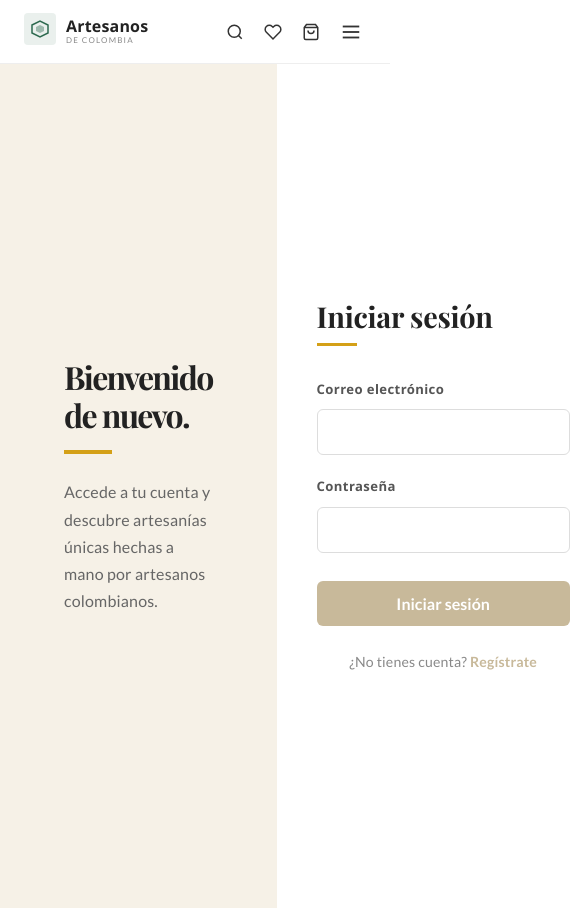
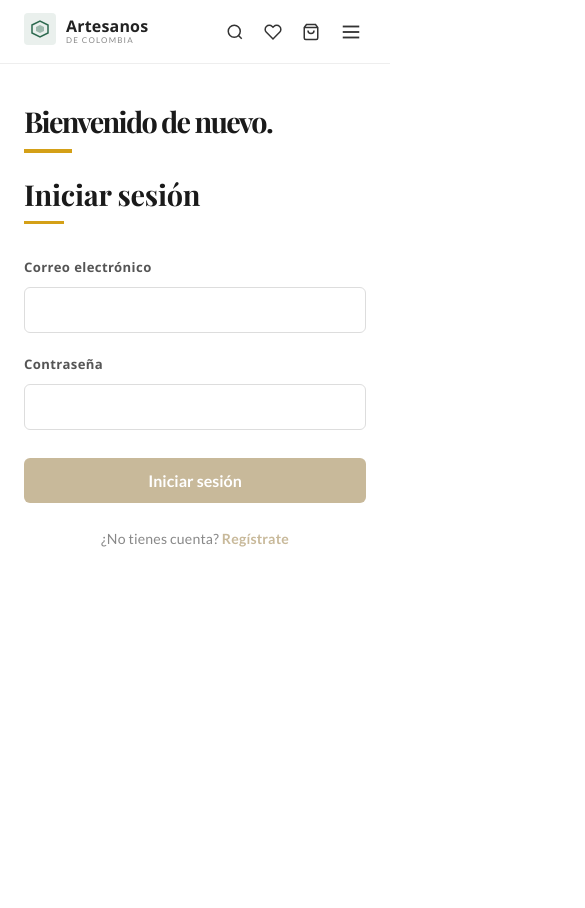
Before and after one commit to coleto12/Artesanos, a React (Vite) app in the folder Frontend/: page /login in a window 390 px wide. Shown: the top 908 px of the page, 585 px wide, since content can reach past the window. Built offline with nearby package versions, Linux system fonts and the light colour scheme.

Commit message:
hacemos login responsive

```diff
--- a/Frontend/src/pages/Login.jsx
+++ b/Frontend/src/pages/Login.jsx
@@ -11,6 +11,13 @@ export default function Login() {
   const [loading, setLoading] = useState(false)
   const { login } = useAuth()
   const navigate = useNavigate()
+  const [isMobile, setIsMobile] = useState(window.innerWidth < 768)
+
+  useState(() => {
+    const handleResize = () => setIsMobile(window.innerWidth < 768)
+    window.addEventListener('resize', handleResize)
+    return () => window.removeEventListener('resize', handleResize)
+  }, [])
 
   const handleChange = (e) => setForm({ ...form, [e.target.name]: e.target.value })
 
@@ -22,15 +29,28 @@ export default function Login() {
       const user = await login(form.email, form.password)
       if (user.role === 'artesano') navigate('/my-products')
       else navigate('/catalog')
-    } catch {
+    } catch (err) {
+      const status = err?.response?.status
+      if (status === 401 || status === 400 || status === 404) {
         setError('Correo o contraseña incorrectos.')
+      } else if (status === 500) {
+        setError('Error del servidor. Intenta de nuevo más tarde.')
+      } else {
+        setError('Correo o contraseña incorrectos.')
+      }
     } finally {
       setLoading(false)
     }
   }
 
   return (
-    <div style={s.page}>
+    <div style={{
+      ...s.page,
+      flexDirection: isMobile ? 'column' : 'row',
+      colorScheme: 'light',
+    }}>
+      {/* Panel izquierdo — oculto en móvil */}
+      {!isMobile && (
         <div style={s.left}>
           <h1 style={s.leftTitle}>Bienvenido de nuevo.</h1>
           <div style={s.leftBar} />
@@ -38,9 +58,24 @@ export default function Login() {
             Accede a tu cuenta y descubre artesanías únicas hechas a mano por artesanos colombianos.
           </p>
         </div>
+      )}
 
-      <div style={s.right}>
-        <div style={s.card}>
+      <div style={{
+        ...s.right,
+        padding: isMobile ? '40px 24px' : '40px',
+        alignItems: isMobile ? 'flex-start' : 'center',
+      }}>
+        <div style={{ ...s.card, maxWidth: isMobile ? '100%' : '420px' }}>
+
+          {isMobile && (
+            <>
+              <h1 style={{ ...s.leftTitle, fontSize: '1.8rem', marginBottom: '10px' }}>
+                Bienvenido de nuevo.
+              </h1>
+              <div style={{ ...s.leftBar, marginBottom: '24px' }} />
+            </>
+          )}
+
           <h2 style={s.title}>Iniciar sesión</h2>
           <div style={s.titleBar} />
 
@@ -49,13 +84,25 @@ export default function Login() {
           <form onSubmit={handleSubmit}>
             <div style={s.field}>
               <label style={s.label}>Correo electrónico</label>
-              <input name="email" type="email" value={form.email}
-                onChange={handleChange} style={s.input} required />
+              <input
+                name="email"
+                type="email"
+                value={form.email}
+                onChange={handleChange}
+                style={s.input}
+                required
+              />
             </div>
             <div style={s.field}>
               <label style={s.label}>Contraseña</label>
-              <input name="password" type="password" value={form.password}
-                onChange={handleChange} style={s.input} required />
+              <input
+                name="password"
+                type="password"
+                value={form.password}
+                onChange={handleChange}
+                style={s.input}
+                required
+              />
             </div>
             <button type="submit" style={s.button} disabled={loading}>
               {loading ? 'Entrando...' : 'Iniciar sesión'}
@@ -72,28 +119,20 @@ export default function Login() {
 }
 
 const s = {
-  page: { display: 'flex', minHeight: '100vh', fontFamily: "'Segoe UI', sans-serif" },
-  left: { flex: '0 0 45%', background: '#F6F1E7', display: 'flex', flexDirection: 'column',
-    justifyContent: 'center', padding: '80px 64px', boxSizing: 'border-box' },
-  leftTitle: { fontFamily: "'Playfair Display', serif", fontSize: 'clamp(2rem, 3vw, 2.8rem)',
-    fontWeight: 700, color: '#222', margin: '0 0 16px', lineHeight: 1.2 },
+  page: { display: 'flex', minHeight: '100vh', fontFamily: "'Segoe UI', sans-serif", background: '#fff' },
+  left: { flex: '0 0 45%', background: '#F6F1E7', display: 'flex', flexDirection: 'column', justifyContent: 'center', padding: '80px 64px', boxSizing: 'border-box' },
+  leftTitle: { fontFamily: "'Playfair Display', serif", fontSize: 'clamp(2rem, 3vw, 2.8rem)', fontWeight: 700, color: '#1a1a1a', margin: '0 0 16px', lineHeight: 1.2 },
   leftBar: { width: '48px', height: '4px', background: GOLD, margin: '0 0 24px' },
   leftSub: { fontSize: '1rem', color: '#666', lineHeight: 1.7, maxWidth: '360px', margin: 0 },
-  right: { flex: 1, display: 'flex', alignItems: 'center', justifyContent: 'center',
-    background: '#fff', padding: '40px' },
-  card: { width: '100%', maxWidth: '420px' },
-  title: { fontFamily: "'Playfair Display', serif", fontSize: '1.8rem',
-    fontWeight: 700, margin: '0 0 10px', color: '#222' },
+  right: { flex: 1, display: 'flex', justifyContent: 'center', background: '#fff' },
+  card: { width: '100%' },
+  title: { fontFamily: "'Playfair Display', serif", fontSize: '1.8rem', fontWeight: 700, margin: '0 0 10px', color: '#1a1a1a' },
   titleBar: { width: '40px', height: '3px', background: GOLD, marginBottom: '32px' },
   field: { marginBottom: '20px', display: 'flex', flexDirection: 'column', gap: '8px' },
   label: { fontSize: '0.82rem', fontWeight: 600, color: '#555', letterSpacing: '0.03em' },
-  input: { padding: '12px 14px', borderRadius: '6px', border: '1px solid #ddd',
-    fontSize: '0.95rem', fontFamily: 'inherit', outline: 'none' },
-  button: { width: '100%', padding: '13px', background: BEIGE, color: '#fff',
-    border: 'none', borderRadius: '6px', fontSize: '1rem', cursor: 'pointer',
-    fontWeight: 600, marginTop: '8px' },
-  error: { background: '#fdecea', color: '#c0392b', padding: '10px 14px',
-    borderRadius: '6px', marginBottom: '20px', fontSize: '0.88rem' },
+  input: { padding: '12px 14px', borderRadius: '6px', border: '1px solid #ddd', fontSize: '0.95rem', fontFamily: 'inherit', outline: 'none', background: '#fff', color: '#222' },
+  button: { width: '100%', padding: '13px', background: BEIGE, color: '#fff', border: 'none', borderRadius: '6px', fontSize: '1rem', cursor: 'pointer', fontWeight: 600, marginTop: '8px' },
+  error: { background: '#fdecea', color: '#c0392b', padding: '10px 14px', borderRadius: '6px', marginBottom: '20px', fontSize: '0.88rem' },
   footer: { textAlign: 'center', marginTop: '24px', color: '#888', fontSize: '0.88rem' },
   link: { color: BEIGE, fontWeight: 600, textDecoration: 'none' },
 }
```
Lines whose indentation alone changed are shown as unchanged.
